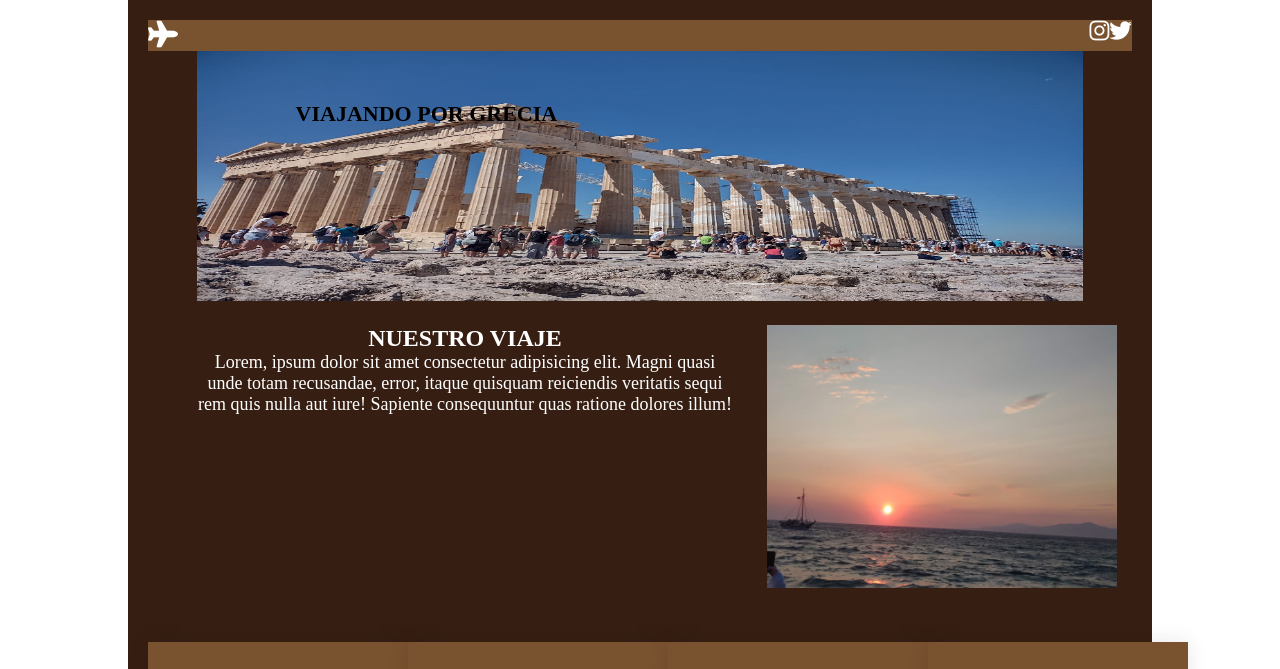
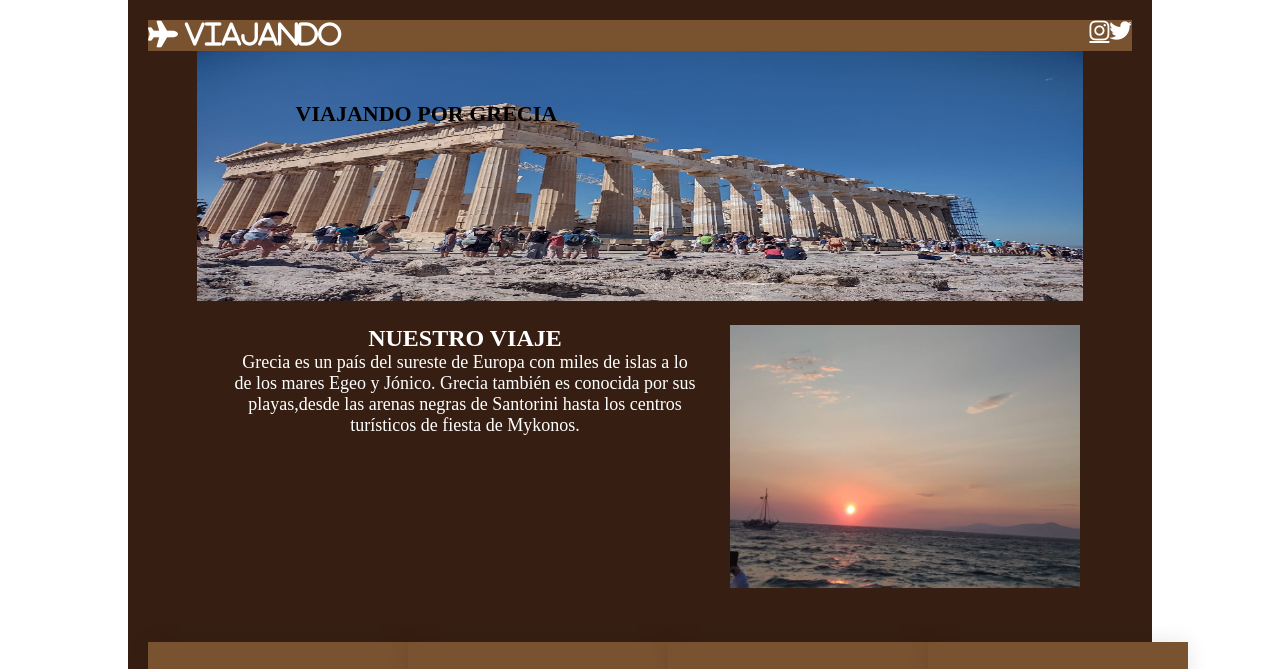
Before and after one commit to valensoto13/tp0, a plain HTML site: page index.html in a window 1280 px wide. Shown: the top 669 px of the page. Drawn offline with Linux system fonts and the light colour scheme.

Commit message:
color blanco al link de instagram

```diff
--- a/css/style.css
+++ b/css/style.css
@@ -31,6 +31,12 @@ header .logo{
 }
 
 header .botonera{
+    display: flex;
+    font-size: 17pt;
+    color: white;
+}
+
+header .fa-instagram{
     display: flex;
     font-size: 17pt;
     color: white;
--- a/index.html
+++ b/index.html
@@ -16,11 +16,11 @@
     <div class="contenedor">
         <header>
             <div class="logo">
-              <i class="fa-solid fa-plane"></i>
+              <i class="fa-solid fa-plane"> Viajando</i>
             </div>
 
             <div class="botonera">
-              <i class="fa-brands fa-instagram"></i>
+              <a href="https://www.instagram.com/vvalennss/" class="fa-brands fa-instagram"></a><br>
               <i class="fa-brands fa-twitter"></i>
             </div>
         </header>
@@ -34,9 +34,10 @@
           <div class="texto">
             <h5 class="card-title">NUESTRO VIAJE</h5>
               <div class="card-text">
-                Lorem, ipsum dolor sit amet consectetur adipisicing elit. Magni quasi<br>
-                unde totam recusandae, error, itaque quisquam reiciendis veritatis sequi<br>
-                rem quis nulla aut iure! Sapiente consequuntur quas ratione dolores illum!
+                Grecia es un país del sureste de Europa con miles de islas a lo<br>
+                de los mares Egeo y Jónico. Grecia también es conocida por sus <br>
+                playas,desde las arenas negras de Santorini hasta los centros  <br>
+                turísticos de fiesta de Mykonos.
               </div>
           </div>
           <div class="imagen-derecha">
```
